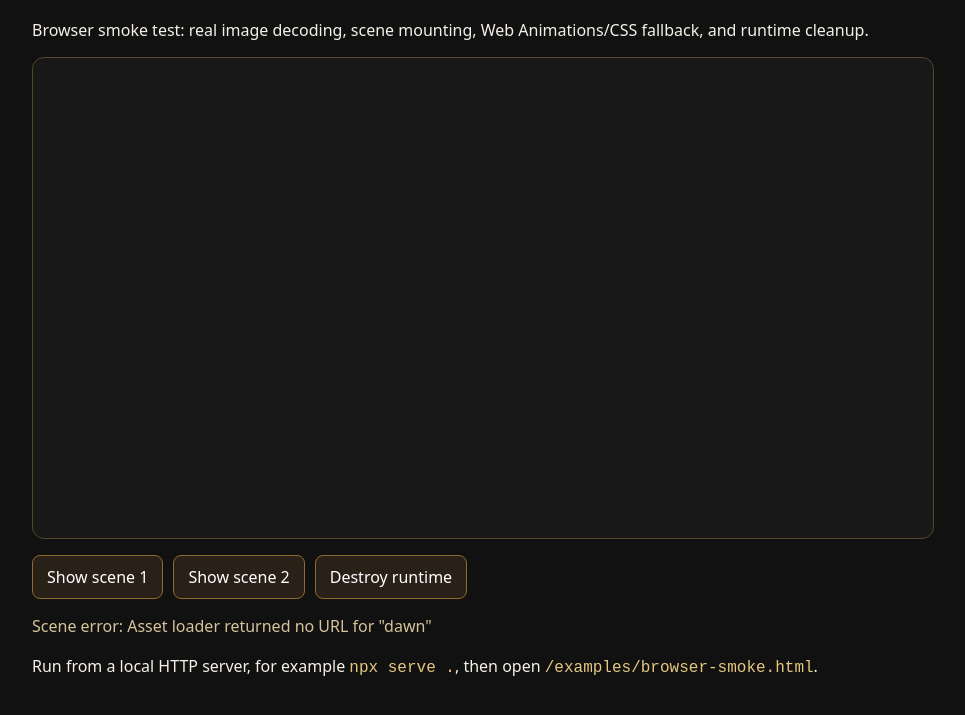
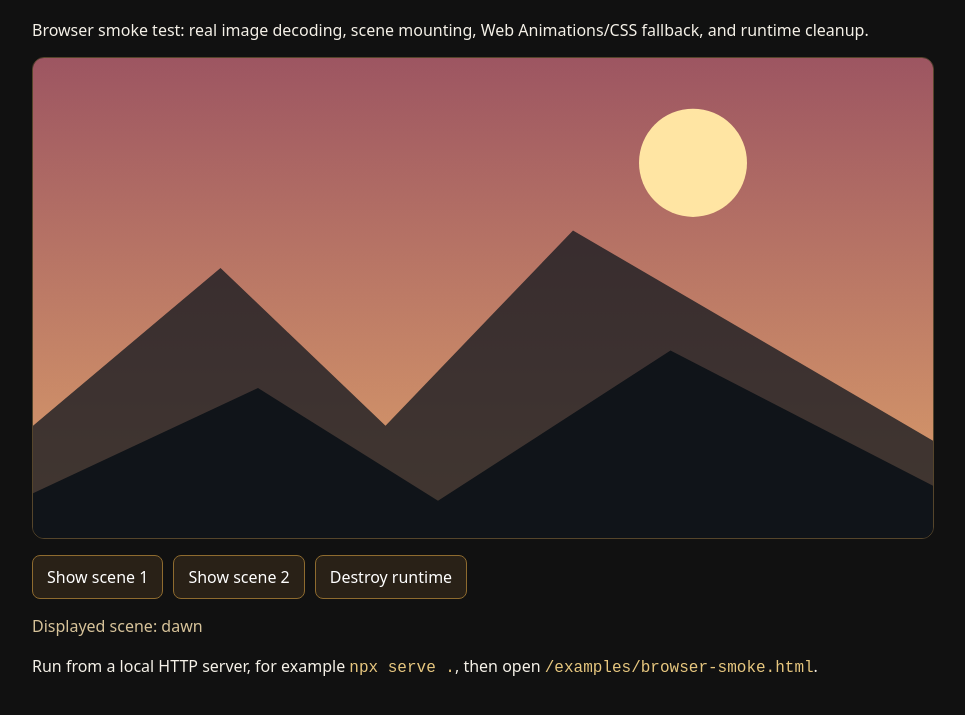
Before and after one commit to karim007king-ship-it/qarton-cinematic-engine, a website: page examples/browser-smoke.html in a window 1280 px wide. Shown: the part 91-806 px from the top of the page, without its empty margins (158-1123 px from the left). Drawn offline with Linux system fonts and the light colour scheme.

Commit message:
fix(test): align browser smoke test with asset URL contract

```diff
--- a/examples/browser-smoke.html
+++ b/examples/browser-smoke.html
@@ -53,7 +53,7 @@
   function loadImage(key) {
     return new Promise((resolve, reject) => {
       const image = new Image();
-      image.onload = () => resolve(image);
+      image.onload = () => resolve(image.src);
       image.onerror = () => reject(new Error(`Image failed to load: ${key}`));
       image.src = sources[key];
     });
@@ -67,12 +67,14 @@
       const layerAssets = await Promise.all(scene.layers.map(layer => assets.load(layer.asset)));
       const content = document.createElement("div");
       Object.assign(content.style, { position: "absolute", inset: "0" });
-      layerAssets.forEach(image => {
+      layerAssets.forEach(url => {
+        const image = document.createElement("img");
         image.alt = "";
-        content.appendChild(image.cloneNode(false));
-        content.lastElementChild.src = image.src;
+        image.src = url;
+        Object.assign(image.style, { position: "absolute", inset: "0", width: "100%", height: "100%", objectFit: "cover" });
+        content.appendChild(image);
       });
-      content.dataset.quality = profile.level ?? "unknown";
+      content.dataset.quality = profile.tier ?? "unknown";
       return content;
     },
     onProfileChange: profile => { status.textContent = `Performance profile: ${profile.level ?? "updated"}`; }
```
